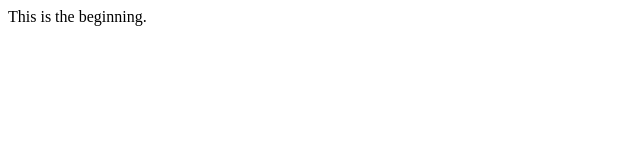
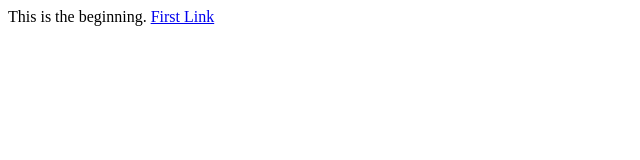
Before and after one commit to fastasfish/fastasfish.github.io, a plain HTML site: page index.html in a window 1280 px wide. Shown: the full height of the page, 0-640 px from the left. Drawn offline with Linux system fonts and the light colour scheme.

Commit message:
Update index.html
adding a link - will decide structure later

```diff
--- a/index.html
+++ b/index.html
@@ -1 +1,9 @@
-This is the beginning.
+<html>
+  <head>
+
+  </head>
+  <body>
+    This is the beginning.
+    <a href="dayOne"> First Link </a>
+  </body>
+</html>
```
